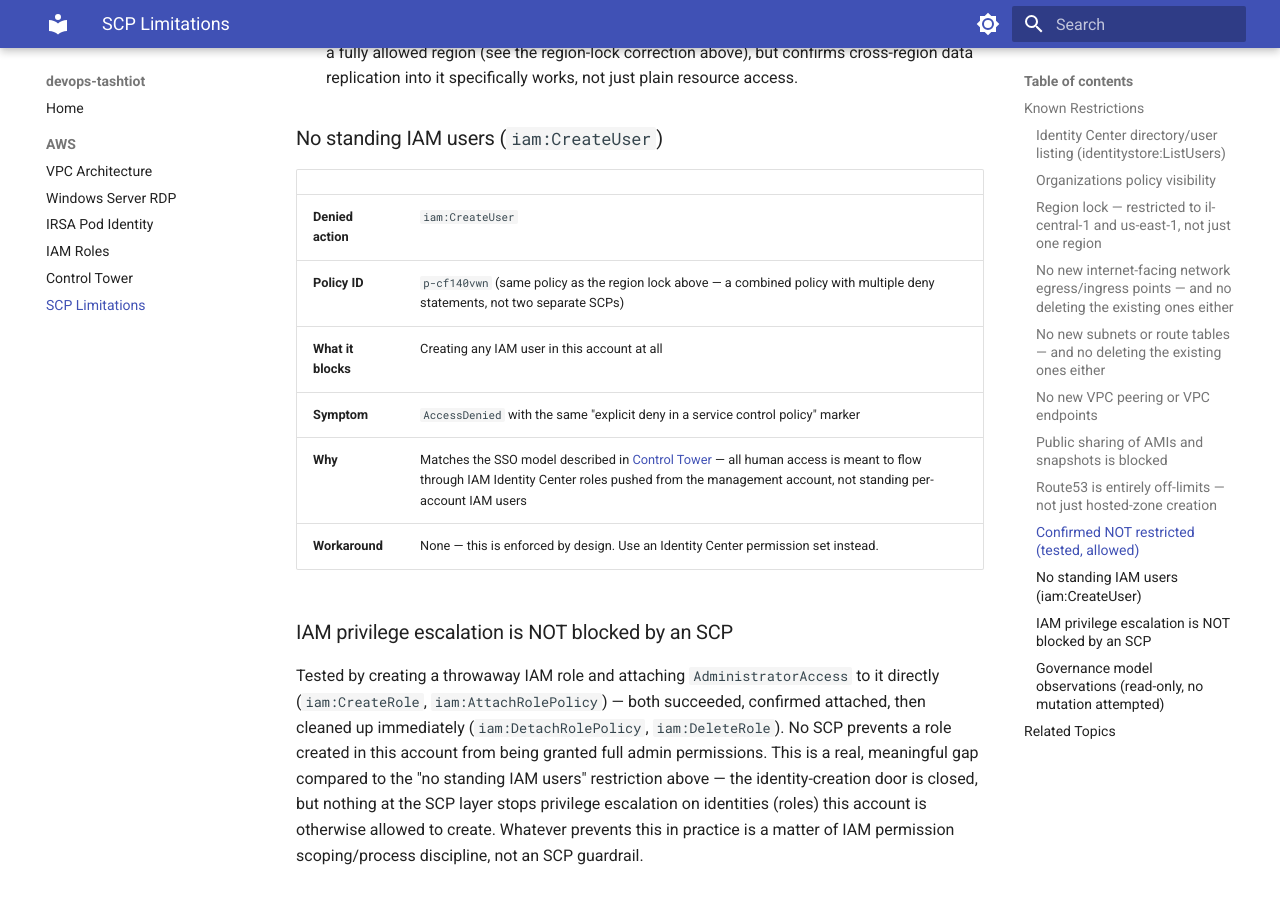
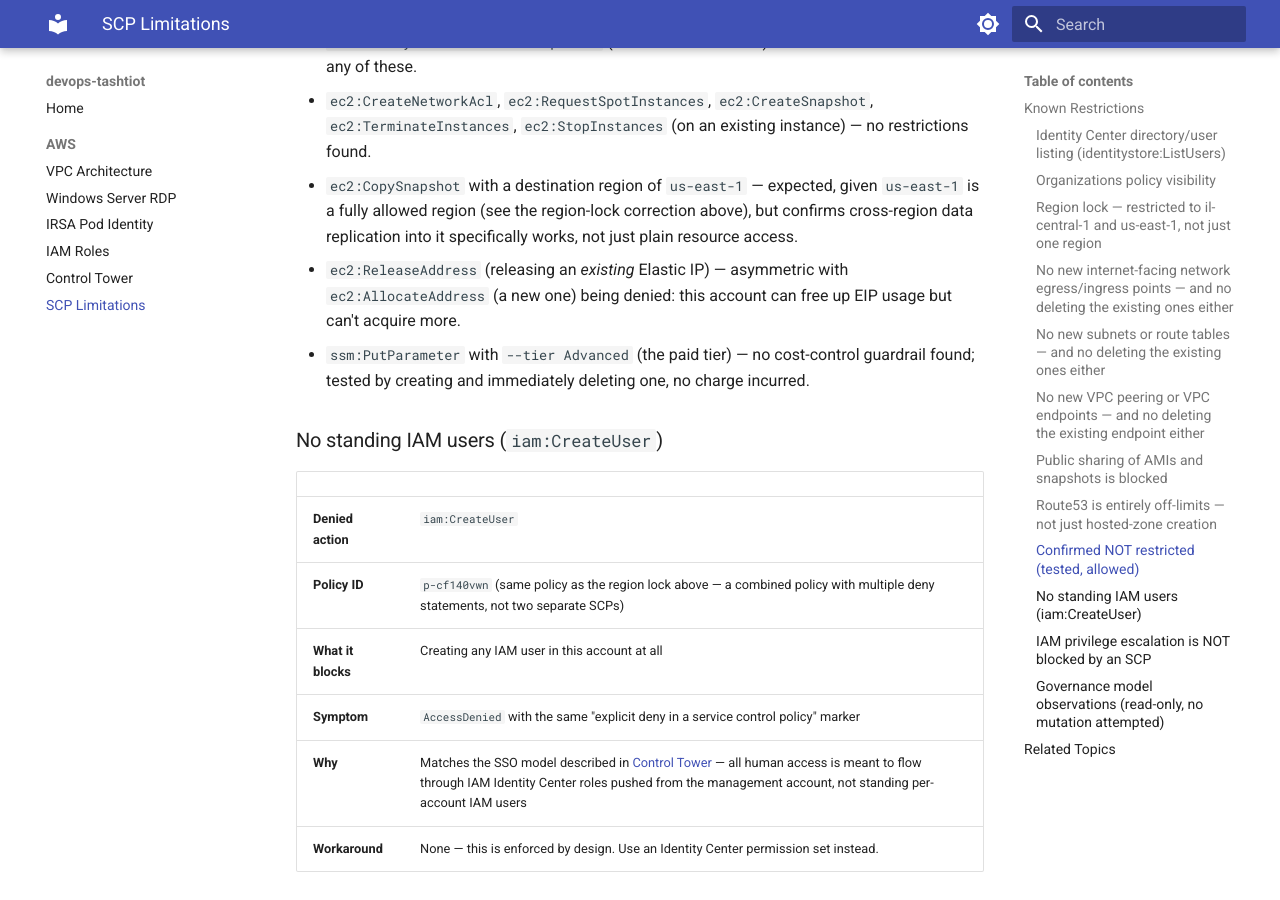
Before and after one commit to devops-tashtiot/devops-tashtiot.github.io, an MkDocs documentation site: the page built from docs-src/aws/scp-limitations.md, in a window 1280 px wide and 900 px high, scrolled down 5314 px. Built offline with MkDocs 1.6.1 and Material for MkDocs 9.7.7, drawn with Linux system fonts in a browser that asks for light colours; some of the changed text lies outside the part shown.

Commit message:
docs: confirm exact region allowlist (7 more regions denied), VPC endpoint deletion, EIP release, SSM Advanced tier

```diff
--- a/docs-src/aws/scp-limitations.md
+++ b/docs-src/aws/scp-limitations.md
@@ -59,7 +59,7 @@
 |---|---|
 | **Policy ID** | `p-cf140vwn` |
 | **Allowed regions** | `il-central-1` (this account's home region) and `us-east-1` |
-| **Denied actions** | Confirmed on `ec2:DescribeSubnets`, `rds:DescribeDBInstances`, `lambda:ListFunctions`, `s3:ListAllMyBuckets` — even plain reads — the moment the request targets any region **other than those two** (tested and denied: `us-west-2`, `ap-southeast-2`, `eu-central-1`, `ap-south-1`) |
+| **Denied actions** | Confirmed on `ec2:DescribeSubnets`, `rds:DescribeDBInstances`, `lambda:ListFunctions`, `s3:ListAllMyBuckets` — even plain reads — the moment the request targets any region **other than those two** (tested and denied: `us-west-2`, `ap-southeast-2`, `eu-central-1`, `ap-south-1`, `eu-west-1`, `ap-northeast-1`, `ca-central-1` — seven regions checked, all denied, confirming the allowlist is exactly `{il-central-1, us-east-1}` and not a longer list) |
 | **Exempted (in addition to the two allowed regions)** | IAM (`iam:ListRoles` succeeded regardless of region) — consistent with IAM being a global control-plane service. STS/Organizations are very likely exempted the same way, though not directly tested. |
 | **Symptom** | `UnauthorizedOperation`/`AccessDenied` with "explicit deny in a service control policy," even for read-only calls |
 | **Workaround** | None. Stay in `il-central-1` for anything regional. This is also why this account's [enabled-regions list](https://docs.aws.amazon.com/accounts/latest/reference/manage-acct-regions.html) being long (18 regions) doesn't mean those regions are actually usable from this workload account — enabled and permitted are different things. |
@@ -107,12 +107,15 @@
 carving up the *existing* VPC further, or adding new routing, is blocked — and so is deleting an
 existing subnet.
 
-### No new VPC peering or VPC endpoints
+### No new VPC peering or VPC endpoints — and no deleting the existing endpoint either
 
 | Denied action | Policy ID |
 |---|---|
 | `ec2:CreateVpcPeeringConnection` | `p-uya91w09` |
-| `ec2:CreateVpcEndpoint` | `p-uya91w09` |
+| `ec2:CreateVpcEndpoint` / `ec2:DeleteVpcEndpoints` | `p-uya91w09` |
+
+The existing shared VPC endpoint this whole platform's egress depends on can't be deleted either
+— same two-way lock pattern as the VPC/subnet/NAT Gateway restrictions above.
 
 ### Public sharing of AMIs and snapshots is blocked
 
@@ -158,6 +161,11 @@
 - `ec2:CopySnapshot` with a destination region of `us-east-1` — expected, given `us-east-1` is a
   fully allowed region (see the region-lock correction above), but confirms cross-region data
   replication into it specifically works, not just plain resource access.
+- `ec2:ReleaseAddress` (releasing an *existing* Elastic IP) — asymmetric with
+  `ec2:AllocateAddress` (a new one) being denied: this account can free up EIP usage but can't
+  acquire more.
+- `ssm:PutParameter` with `--tier Advanced` (the paid tier) — no cost-control guardrail found;
+  tested by creating and immediately deleting one, no charge incurred.
 
 ### No standing IAM users (`iam:CreateUser`)
 
```
